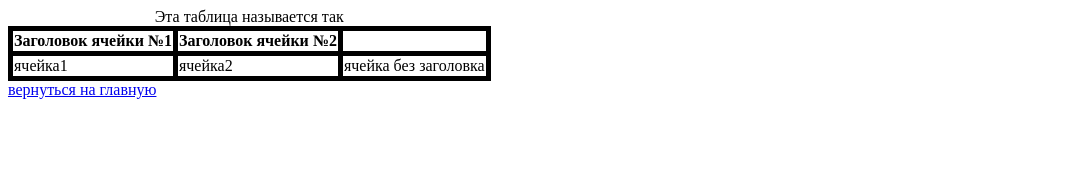
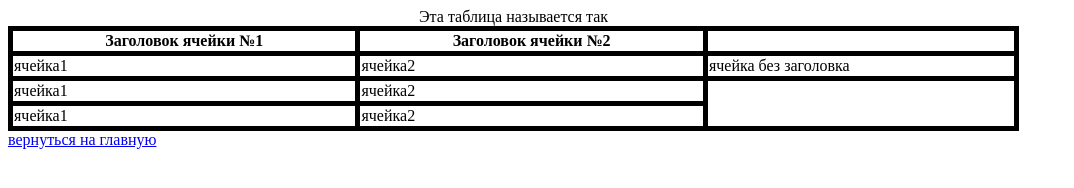
Before and after one commit to LegenD900/frontend-study, a plain HTML site: page html/table.html in a window 1280 px wide. Shown: the whole page, without its empty margins (0-1074 px from the left). Drawn offline with Linux system fonts and the light colour scheme.

Commit message:
HTML table

```diff
--- a/html/table.html
+++ b/html/table.html
@@ -11,7 +11,7 @@
 		}
 		/*делает рамку нормальной*/
 		table{
-			border-collapse: collapse;
+			border-collapse: collapse; width: 80%;
 		}
 	</style>
 </head>
@@ -32,6 +32,18 @@
 				<td>ячейка2</td>
 				<td>ячейка без заголовка</td>
 			</tr>
+
+			<tr>
+				<!-- ячейки таблицы -->
+				<td>ячейка1</td>
+				<td>ячейка2</td>
+			</tr>
+
+			<tr>
+				<!-- ячейки таблицы -->
+				<td>ячейка1</td>
+				<td>ячейка2</td>
+			</tr>
 		</tr>
 	</table>
 
```
